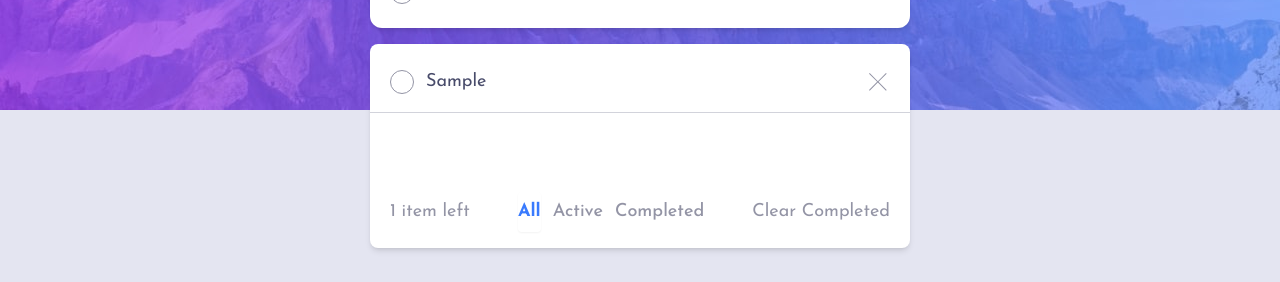
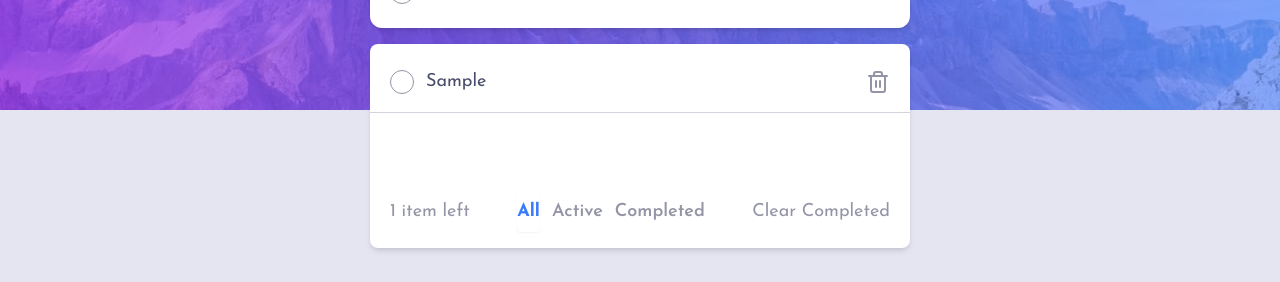
Before and after one commit to DeyanTopalov/to-do-app, a Next.js app: page / in a window 1280 px wide. Both pictures are taken after typing "Sample" into the empty fields and a click on the button 402 px from the left and 182 px from the top of the page. Shown: the part 190-472 px from the top of the page. Built offline with nearby package versions, Linux system fonts and the light colour scheme.

Commit message:
added intial load animation

```diff
--- a/components/ToDoCard.tsx
+++ b/components/ToDoCard.tsx
@@ -5,7 +5,7 @@
 import { useState, useEffect } from "react";
 import { useLocalStorage, useIsClient } from "@lib/hooks";
 import { Tabs, TabsContent, TabsList, TabsTrigger } from "./ui/tabs";
-import { Reorder } from "framer-motion";
+import { Reorder, motion } from "framer-motion";
 
 const ToDoCard = () => {
   //? checks if the page is rendered on the client
@@ -104,7 +104,15 @@
   };
 
   return (
-    <div className="relative w-full max-w-[33.75rem]">
+    <motion.div
+      className="relative w-full max-w-[33.75rem]"
+      // // initial={{ opacity: 0 }}
+      // // animate={{ opacity: 1 }}
+      // animate={{ x: [null, 100, 0] }}
+      initial={{ opacity: 0, scale: 0.5 }}
+      animate={{ opacity: 1, scale: 1 }}
+      transition={{ duration: 0.7 }}
+    >
       <div className=" mt-10 w-full md:mt-[4.375rem] ">
         <div className="mb-10 flex items-center justify-between">
           <h1 className="text-3xl font-bold text-white">T O D O</h1>
@@ -261,7 +269,7 @@
           </TabsTrigger>
         </TabsList>
       </Tabs>
-    </div>
+    </motion.div>
   );
 };
 
--- a/components/ToDoItem.tsx
+++ b/components/ToDoItem.tsx
@@ -1,5 +1,5 @@
 import { Checkbox } from "./ui/checkbox";
-import { DeleteIcon } from "./ui/icons";
+import { Trash2 } from "lucide-react";
 
 interface ItemProps extends classNameProps, TodoItemProps {
   completed: boolean;
@@ -40,7 +40,7 @@
         }}
       >
         <p className="sr-only">Delete</p>
-        <DeleteIcon className="fill-clr-todo-placeholder" />
+        <Trash2 className="text-clr-todo-placeholder" />
       </button>
     </div>
   );
--- a/components/ui/tabs.tsx
+++ b/components/ui/tabs.tsx
@@ -29,7 +29,7 @@
   <TabsPrimitive.Trigger
     ref={ref}
     className={cn(
-      "data-[state=active] inline-flex items-center justify-center whitespace-nowrap rounded-sm px-0 py-1.5 text-sm font-medium ring-offset-background transition-all focus-visible:outline-none focus-visible:ring-2 focus-visible:ring-ring focus-visible:ring-offset-2 disabled:pointer-events-none disabled:opacity-50 data-[state=active]:font-bold data-[state=active]:text-clr-focus-blue data-[state=active]:shadow-sm",
+      "data-[state=active] inline-flex items-center justify-center whitespace-nowrap rounded-sm px-0 py-1.5 text-sm font-semibold ring-offset-background transition-all focus-visible:outline-none focus-visible:ring-2 focus-visible:ring-ring focus-visible:ring-offset-2 disabled:pointer-events-none disabled:opacity-50 data-[state=active]:font-bold data-[state=active]:text-clr-focus-blue data-[state=active]:shadow-sm",
       className,
     )}
     {...props}
```
